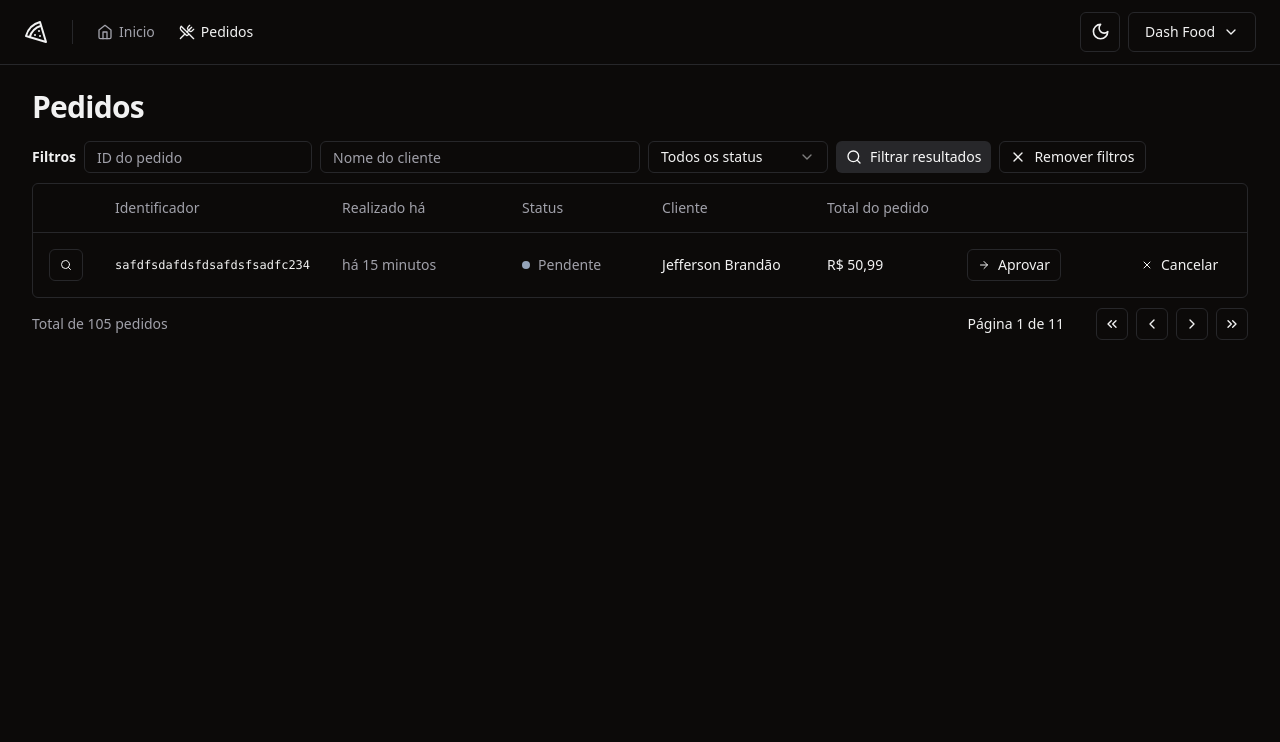
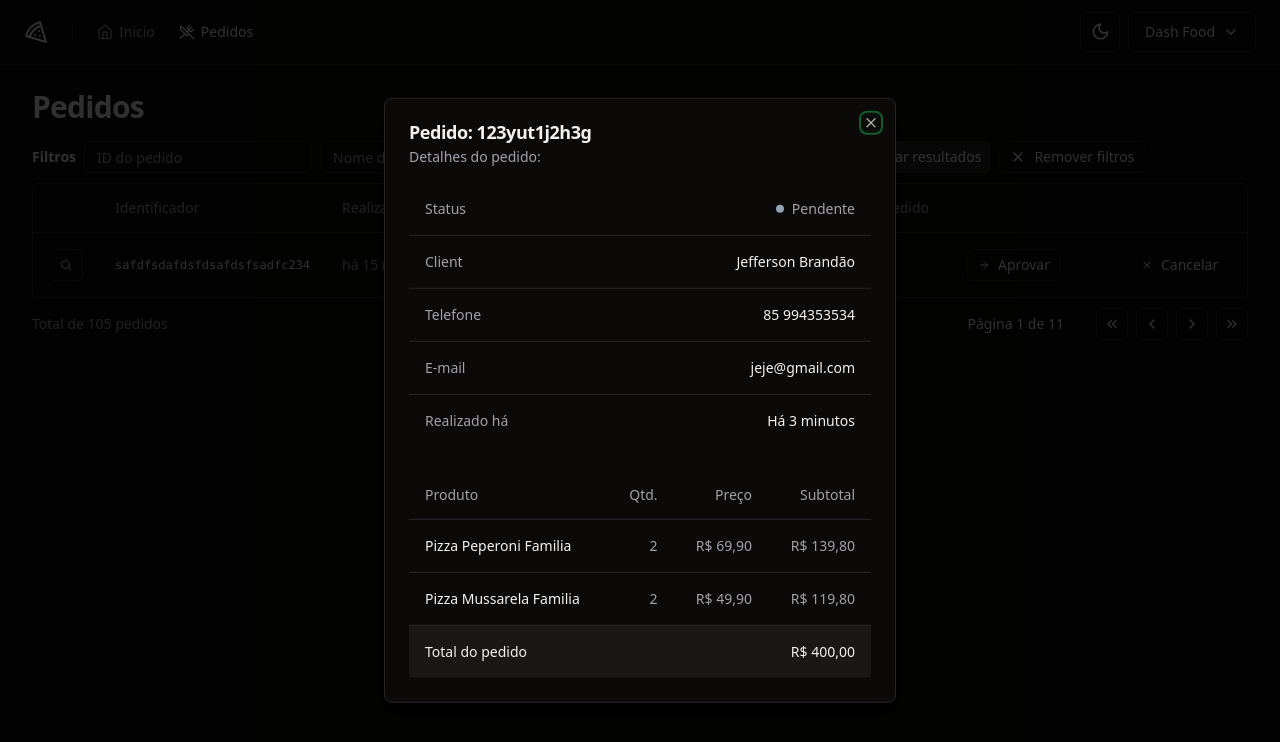
Before and after one commit to jeffersonbraster/dash-food, a React (Vite) app: page /orders in a window 1280 px wide. Both pictures are taken after a click on the button "Detalhes do pedido". Shown: the top 742 px of the page. Built offline with nearby package versions, Linux system fonts and the light colour scheme.

Commit message:
criando modal de detalhes

```diff
--- a/package.json
+++ b/package.json
@@ -11,6 +11,7 @@
   },
   "dependencies": {
     "@hookform/resolvers": "^3.3.2",
+    "@radix-ui/react-dialog": "^1.0.5",
     "@radix-ui/react-dropdown-menu": "^2.0.6",
     "@radix-ui/react-label": "^2.0.2",
     "@radix-ui/react-select": "^2.0.0",
--- /dev/null
+++ b/src/components/ui/dialog.tsx
@@ -0,0 +1,120 @@
+import * as React from "react"
+import * as DialogPrimitive from "@radix-ui/react-dialog"
+import { X } from "lucide-react"
+
+import { cn } from "@/lib/utils"
+
+const Dialog = DialogPrimitive.Root
+
+const DialogTrigger = DialogPrimitive.Trigger
+
+const DialogPortal = DialogPrimitive.Portal
+
+const DialogClose = DialogPrimitive.Close
+
+const DialogOverlay = React.forwardRef<
+  React.ElementRef<typeof DialogPrimitive.Overlay>,
+  React.ComponentPropsWithoutRef<typeof DialogPrimitive.Overlay>
+>(({ className, ...props }, ref) => (
+  <DialogPrimitive.Overlay
+    ref={ref}
+    className={cn(
+      "fixed inset-0 z-50 bg-black/80  data-[state=open]:animate-in data-[state=closed]:animate-out data-[state=closed]:fade-out-0 data-[state=open]:fade-in-0",
+      className
+    )}
+    {...props}
+  />
+))
+DialogOverlay.displayName = DialogPrimitive.Overlay.displayName
+
+const DialogContent = React.forwardRef<
+  React.ElementRef<typeof DialogPrimitive.Content>,
+  React.ComponentPropsWithoutRef<typeof DialogPrimitive.Content>
+>(({ className, children, ...props }, ref) => (
+  <DialogPortal>
+    <DialogOverlay />
+    <DialogPrimitive.Content
+      ref={ref}
+      className={cn(
+        "fixed left-[50%] top-[50%] z-50 grid w-full max-w-lg translate-x-[-50%] translate-y-[-50%] gap-4 border bg-background p-6 shadow-lg duration-200 data-[state=open]:animate-in data-[state=closed]:animate-out data-[state=closed]:fade-out-0 data-[state=open]:fade-in-0 data-[state=closed]:zoom-out-95 data-[state=open]:zoom-in-95 data-[state=closed]:slide-out-to-left-1/2 data-[state=closed]:slide-out-to-top-[48%] data-[state=open]:slide-in-from-left-1/2 data-[state=open]:slide-in-from-top-[48%] sm:rounded-lg",
+        className
+      )}
+      {...props}
+    >
+      {children}
+      <DialogPrimitive.Close className="absolute right-4 top-4 rounded-sm opacity-70 ring-offset-background transition-opacity hover:opacity-100 focus:outline-none focus:ring-2 focus:ring-ring focus:ring-offset-2 disabled:pointer-events-none data-[state=open]:bg-accent data-[state=open]:text-muted-foreground">
+        <X className="h-4 w-4" />
+        <span className="sr-only">Close</span>
+      </DialogPrimitive.Close>
+    </DialogPrimitive.Content>
+  </DialogPortal>
+))
+DialogContent.displayName = DialogPrimitive.Content.displayName
+
+const DialogHeader = ({
+  className,
+  ...props
+}: React.HTMLAttributes<HTMLDivElement>) => (
+  <div
+    className={cn(
+      "flex flex-col space-y-1.5 text-center sm:text-left",
+      className
+    )}
+    {...props}
+  />
+)
+DialogHeader.displayName = "DialogHeader"
+
+const DialogFooter = ({
+  className,
+  ...props
+}: React.HTMLAttributes<HTMLDivElement>) => (
+  <div
+    className={cn(
+      "flex flex-col-reverse sm:flex-row sm:justify-end sm:space-x-2",
+      className
+    )}
+    {...props}
+  />
+)
+DialogFooter.displayName = "DialogFooter"
+
+const DialogTitle = React.forwardRef<
+  React.ElementRef<typeof DialogPrimitive.Title>,
+  React.ComponentPropsWithoutRef<typeof DialogPrimitive.Title>
+>(({ className, ...props }, ref) => (
+  <DialogPrimitive.Title
+    ref={ref}
+    className={cn(
+      "text-lg font-semibold leading-none tracking-tight",
+      className
+    )}
+    {...props}
+  />
+))
+DialogTitle.displayName = DialogPrimitive.Title.displayName
+
+const DialogDescription = React.forwardRef<
+  React.ElementRef<typeof DialogPrimitive.Description>,
+  React.ComponentPropsWithoutRef<typeof DialogPrimitive.Description>
+>(({ className, ...props }, ref) => (
+  <DialogPrimitive.Description
+    ref={ref}
+    className={cn("text-sm text-muted-foreground", className)}
+    {...props}
+  />
+))
+DialogDescription.displayName = DialogPrimitive.Description.displayName
+
+export {
+  Dialog,
+  DialogPortal,
+  DialogOverlay,
+  DialogClose,
+  DialogTrigger,
+  DialogContent,
+  DialogHeader,
+  DialogFooter,
+  DialogTitle,
+  DialogDescription,
+}
--- /dev/null
+++ b/src/pages/app/orders/order-details.tsx
@@ -0,0 +1,105 @@
+import {
+  DialogContent,
+  DialogDescription,
+  DialogHeader,
+  DialogTitle,
+} from '@/components/ui/dialog'
+import {
+  Table,
+  TableBody,
+  TableCell,
+  TableFooter,
+  TableHead,
+  TableHeader,
+  TableRow,
+} from '@/components/ui/table'
+
+const OrderDetails = () => {
+  return (
+    <DialogContent>
+      <DialogHeader>
+        <DialogTitle>Pedido: 123yut1j2h3g</DialogTitle>
+        <DialogDescription>Detalhes do pedido:</DialogDescription>
+      </DialogHeader>
+
+      <div className="space-y-6">
+        <Table>
+          <TableBody>
+            <TableRow>
+              <TableCell className="text-muted-foreground">Status</TableCell>
+              <TableCell className="flex justify-end">
+                <div className="flex items-center gap-2">
+                  <span className="h-2 w-2 rounded-full bg-slate-400" />
+                  <span className="font-medium text-muted-foreground">
+                    Pendente
+                  </span>
+                </div>
+              </TableCell>
+            </TableRow>
+
+            <TableRow>
+              <TableCell className="text-muted-foreground">Client</TableCell>
+              <TableCell className="flex justify-end">
+                Jefferson Brandão
+              </TableCell>
+            </TableRow>
+
+            <TableRow>
+              <TableCell className="text-muted-foreground">Telefone</TableCell>
+              <TableCell className="flex justify-end">85 994353534</TableCell>
+            </TableRow>
+
+            <TableRow>
+              <TableCell className="text-muted-foreground">E-mail</TableCell>
+              <TableCell className="flex justify-end">jeje@gmail.com</TableCell>
+            </TableRow>
+
+            <TableRow>
+              <TableCell className="text-muted-foreground">
+                Realizado há
+              </TableCell>
+              <TableCell className="flex justify-end">Há 3 minutos</TableCell>
+            </TableRow>
+          </TableBody>
+        </Table>
+
+        <Table>
+          <TableHeader>
+            <TableRow>
+              <TableHead>Produto</TableHead>
+              <TableHead className="text-right">Qtd.</TableHead>
+              <TableHead className="text-right">Preço</TableHead>
+              <TableHead className="text-right">Subtotal</TableHead>
+            </TableRow>
+          </TableHeader>
+          <TableBody>
+            <TableRow>
+              <TableCell>Pizza Peperoni Familia</TableCell>
+              <TableHead className="text-right">2</TableHead>
+              <TableHead className="text-right">R$ 69,90</TableHead>
+              <TableHead className="text-right">R$ 139,80</TableHead>
+            </TableRow>
+
+            <TableRow>
+              <TableCell>Pizza Mussarela Familia</TableCell>
+              <TableHead className="text-right">2</TableHead>
+              <TableHead className="text-right">R$ 49,90</TableHead>
+              <TableHead className="text-right">R$ 119,80</TableHead>
+            </TableRow>
+          </TableBody>
+
+          <TableFooter>
+            <TableRow>
+              <TableCell colSpan={3}>Total do pedido</TableCell>
+              <TableCell className="text-right font-medium">
+                R$ 400,00
+              </TableCell>
+            </TableRow>
+          </TableFooter>
+        </Table>
+      </div>
+    </DialogContent>
+  )
+}
+
+export default OrderDetails
--- a/src/pages/app/orders/order-table-row.tsx
+++ b/src/pages/app/orders/order-table-row.tsx
@@ -1,16 +1,25 @@
 import { ArrowRight, Search, X } from 'lucide-react'
 
 import { Button } from '@/components/ui/button'
+import { Dialog, DialogTrigger } from '@/components/ui/dialog'
 import { TableCell, TableRow } from '@/components/ui/table'
+
+import OrderDetails from './order-details'
 
 const OrderTableRow = () => {
   return (
     <TableRow>
       <TableCell>
-        <Button variant="outline" size="xs">
-          <Search className="h-3 w-3" />
-          <span className="sr-only">Detalhes do pedido</span>
-        </Button>
+        <Dialog>
+          <DialogTrigger asChild>
+            <Button variant="outline" size="xs">
+              <Search className="h-3 w-3" />
+              <span className="sr-only">Detalhes do pedido</span>
+            </Button>
+          </DialogTrigger>
+
+          <OrderDetails />
+        </Dialog>
       </TableCell>
       <TableCell className="font-mono text-xs font-medium">
         safdfsdafdsfdsafdsfsadfc234
```
Also changed, not shown: 1 other file (tests, documents, lock files or other folders).
